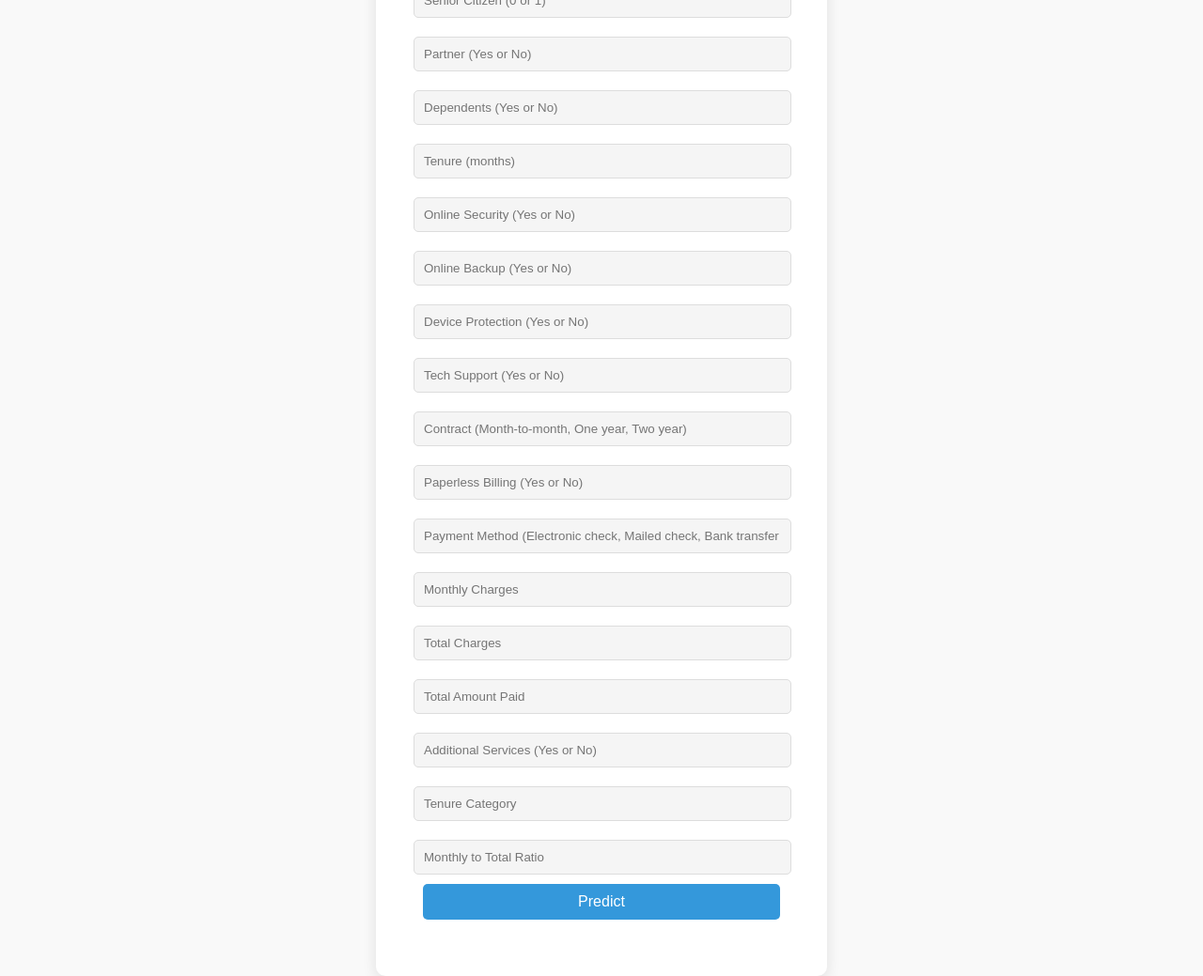
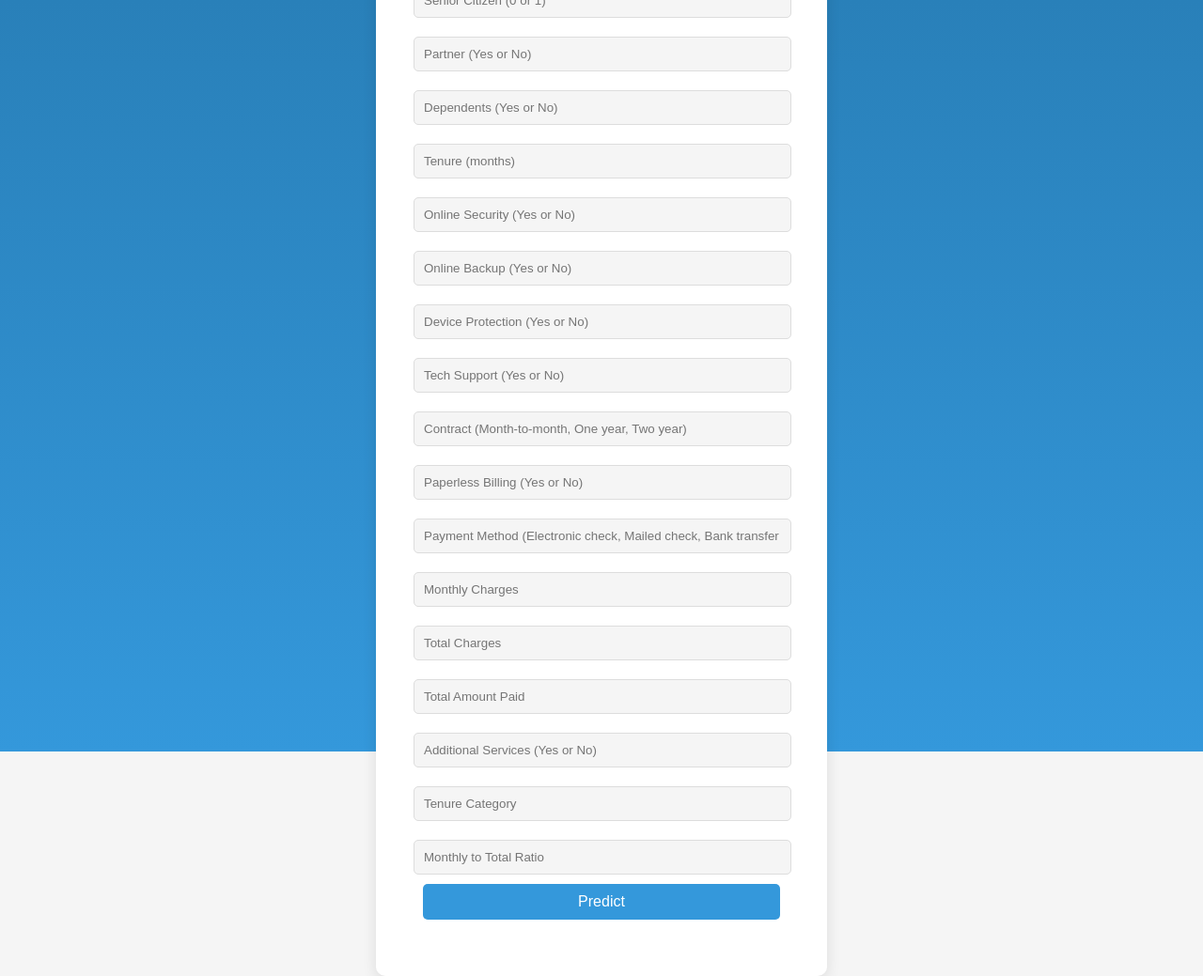
Before and after one commit to akshitha2903/CustomerChurn, a Flask app: page / in a window 1280 px wide. Shown: the whole page at 94% size. Run offline with Flask 3, Linux system fonts and the light colour scheme; parts of the project's set-up code (start-up, migrations or seed data) failed here and were passed over.

Commit message:
style changes in home.html

```diff
--- a/templates/home.html
+++ b/templates/home.html
@@ -12,7 +12,7 @@
     <style>
         body {
             font-family: 'Arimo', sans-serif;
-            background-color: #f9f9f9;
+            background-color: #f5f5f5;
             margin: 0;
             padding: 0;
             display: flex;
@@ -29,6 +29,10 @@
             width: 400px;
             max-width: 90%;
             text-align: center;
+            position: relative; /* Added */
+            z-index: 1; /* Added */
+            overflow: hidden; /* Added */
+            transition: 0.3s ease-in-out; /* Added */
         }
 
         h1 {
@@ -75,12 +79,24 @@
             font-size: 18px;
             color: #555;
         }
+
+        /* Added styles for background */
+        body:before {
+            content: '';
+            position: fixed;
+            top: 0;
+            left: 0;
+            width: 100%;
+            height: 100%;
+            background-image: linear-gradient(to bottom, #2980b9, #3498db);
+            z-index: -1;
+        }
     </style>
 </head>
 
 <body>
     <div class="login">
-        <h1>Telecom Customer Churn Prediction</h1>
+        <h1>CHURN PREDICTION</h1> <!-- Changed heading to all caps -->
         <form action="{{ url_for('predict')}}" method="post">
             <input type="text" name="SeniorCitizen" placeholder="Senior Citizen (0 or 1)" required="required" /><br>
             <input type="text" name="Partner" placeholder="Partner (Yes or No)" required="required" /><br>
```
